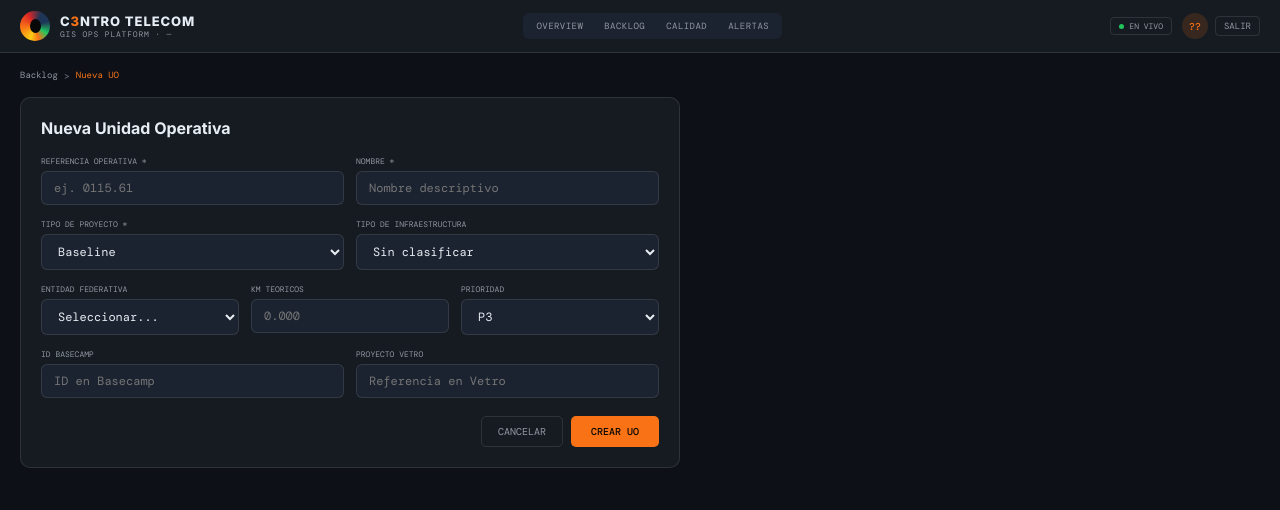
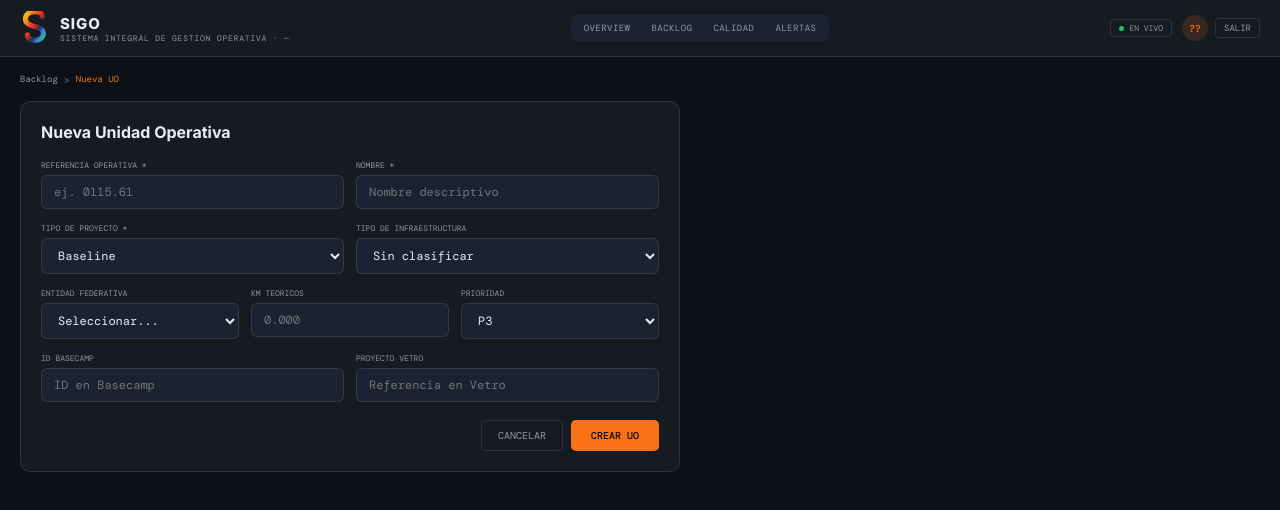
Before and after one commit to saulsanchez-cell/c3ntro-gis, a React app in the folder app/: page /backlog/nueva in a window 1280 px wide. Shown: the top 510 px of the page. Built offline with nearby package versions, Linux system fonts and the light colour scheme; the HTML template or start-up script is replaced by a standard one.

Commit message:
Rebrand a SIGO: nuevo logo S con degradado, nombre actualizado en Topbar

```diff
--- a/app/src/components/Topbar.jsx
+++ b/app/src/components/Topbar.jsx
@@ -23,17 +23,26 @@ export default function Topbar() {
       padding:'11px 20px', background:'var(--surface)', borderBottom:'0.5px solid var(--border)',
       position:'sticky', top:0, zIndex:100 }}>
       <div style={{ display:'flex', alignItems:'center', gap:10 }}>
-        <div style={{ width:30, height:30, borderRadius:'50%',
-          background:'conic-gradient(from 200deg,#FACC15 0%,#F97316 18%,#DC2626 36%,#1D3557 52%,#1D3557 64%,#22C55E 78%,#F97316 90%,#FACC15 100%)',
-          display:'flex', alignItems:'center', justifyContent:'center', flexShrink:0 }}>
-          <div style={{ width:11, height:14, borderRadius:'50%', background:'#080808' }} />
-        </div>
+        <svg width="30" height="34" viewBox="0 0 100 114" style={{ flexShrink:0 }}>
+          <defs>
+            <linearGradient id="sigoGrad" x1="0%" y1="0%" x2="100%" y2="100%">
+              <stop offset="0%" stopColor="#FACC15" />
+              <stop offset="25%" stopColor="#F97316" />
+              <stop offset="50%" stopColor="#DC2626" />
+              <stop offset="68%" stopColor="#1D3557" />
+              <stop offset="84%" stopColor="#3B82F6" />
+              <stop offset="100%" stopColor="#22C55E" />
+            </linearGradient>
+          </defs>
+          <path d="M75 18 C75 8 65 2 50 2 C30 2 18 12 18 28 C18 42 30 48 48 52 L52 53 C68 57 78 62 78 75 C78 90 65 98 50 98 C35 98 25 92 25 80"
+            fill="none" stroke="url(#sigoGrad)" strokeWidth="17" strokeLinecap="round" />
+        </svg>
         <div>
-          <div style={{ fontFamily:'var(--disp)', fontWeight:800, fontSize:13, letterSpacing:'0.07em' }}>
-            C<span style={{ color:'var(--orange)' }}>3</span>NTRO TELECOM
+          <div style={{ fontFamily:'var(--disp)', fontWeight:800, fontSize:15, letterSpacing:'0.06em' }}>
+            SIGO
           </div>
           <div style={{ fontFamily:'var(--mono)', fontSize:8, color:'var(--muted2)', letterSpacing:'0.1em' }}>
-            GIS OPS PLATFORM · {profile?.rol?.toUpperCase() ?? '—'}
+            SISTEMA INTEGRAL DE GESTION OPERATIVA · {profile?.rol?.toUpperCase() ?? '—'}
           </div>
         </div>
       </div>
```
